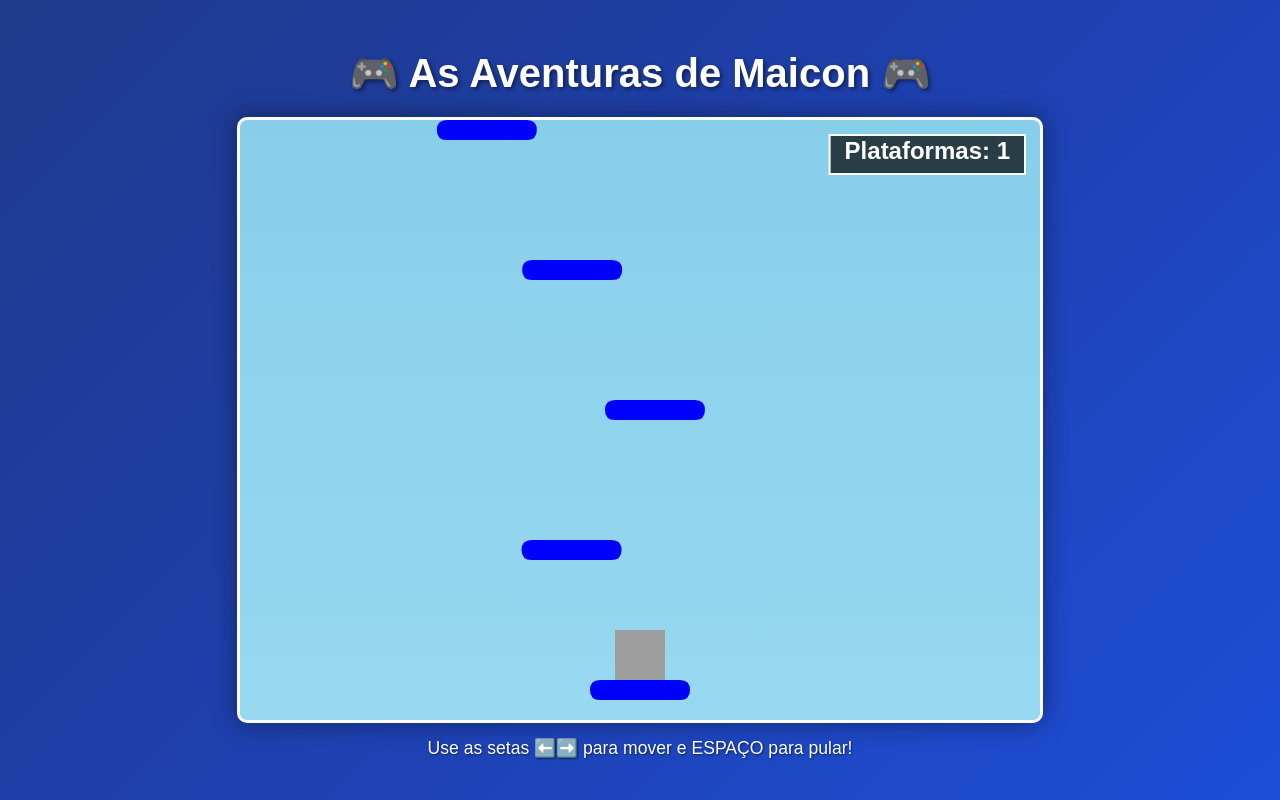
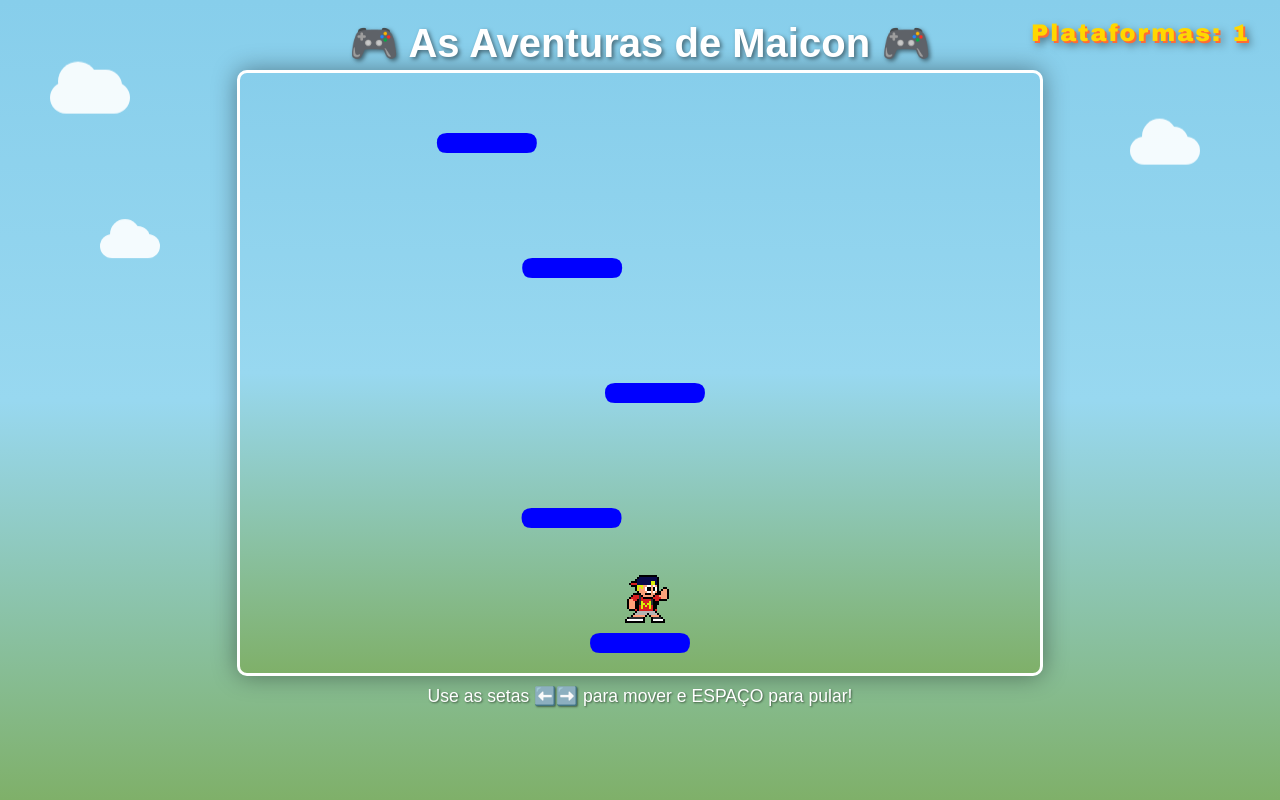
Before and after one commit to ulisses-damo/projeto-interdisciplinar, a plain HTML site: page infinite-platformer/src/index.html in a window 1280 px wide. Both pictures are taken after a click on the button "INICIAR". Drawn offline with Linux system fonts and the light colour scheme.

Commit message:
substituição do mario por um piskel animado

```diff
--- a/infinite-platformer/src/index.html
+++ b/infinite-platformer/src/index.html
@@ -20,7 +20,7 @@
             <div class="tree tree2"></div>
         </div>
         <div class="title-container">
-            <h1 class="game-title">AS AVENTURAS</h1>
+            <h1 class="game-title">AS AVENTURAS DE</h1>
             <h1 class="game-title main-title">MAICON</h1>
             <div class="character-container">
                 <div class="character"></div>
@@ -32,10 +32,16 @@
     </div>
 
     <!-- Tela do Jogo -->
-    <div id="gameScreen" style="display: none; text-align: center;">
-        <h1 style="color: white; font-size: 2.5em; margin-bottom: 20px; text-shadow: 2px 2px 4px rgba(0,0,0,0.5); font-family: Arial, sans-serif;">🎮 As Aventuras de Maicon 🎮</h1>
-        <canvas id="gameCanvas" width="800" height="600"></canvas>
-        <p style="color: white; margin-top: 15px; font-size: 1.1em; text-shadow: 1px 1px 2px rgba(0,0,0,0.5);">Use as setas ⬅️➡️ para mover e ESPAÇO para pular!</p>
+    <div id="gameScreen" style="display: none;">
+        <div class="game-cloud game-cloud1"></div>
+        <div class="game-cloud game-cloud2"></div>
+        <div class="game-cloud game-cloud3"></div>
+        <h1 class="game-screen-title">🎮 As Aventuras de Maicon 🎮</h1>
+        <div id="platformCounter">Plataformas: 1</div>
+        <div style="margin-top: 70px; display: flex; flex-direction: column; align-items: center;">
+            <canvas id="gameCanvas" width="800" height="600"></canvas>
+            <p class="game-instructions" style="margin-top: 10px; margin-bottom: 0;">Use as setas ⬅️➡️ para mover e ESPAÇO para pular!</p>
+        </div>
     </div>
     <div id="gameOverBox" style="display:none; position:fixed; top:0; left:0; width:100vw; height:100vh; background:rgba(30,58,138,0.9); z-index:10; justify-content:center; align-items:center;">
       <div style="background:white; padding:40px 60px; border-radius:20px; text-align:center; box-shadow:0 8px 32px rgba(0,0,0,0.3); border:3px solid #1e3a8a;">
--- a/infinite-platformer/src/scripts/game_fixed.js
+++ b/infinite-platformer/src/scripts/game_fixed.js
@@ -3,7 +3,7 @@ const ctx = canvas.getContext('2d');
 
 let player;
 let platforms = [];
-let gravity = 0.5;
+let gravity = 0.4;
 let isGameOver = false;
 let shouldMoveScreen = false;
 let currentLevel = 1;
@@ -61,7 +61,7 @@ function createPlatforms() {
     platforms = [];
     const platformWidth = 100;
     const platformHeight = 20;
-    const verticalGap = 140; // Aumentado para mais espaçamento
+    const verticalGap = 125; // Ajustado para player 64x64
     const maxHorizontalDistance = 100; // Distância máxima segura
 
     // Primeira plataforma centralizada
@@ -157,7 +157,21 @@ function gameLoop() {
 }
 
 function update() {
-    player.update();
+    // Atualizar player manualmente
+    player.x += player.velocityX;
+    if (player.x < 0) player.x = 0;
+    if (player.x + player.width > canvas.width) player.x = canvas.width - player.width;
+
+    player.y += player.velocityY;
+    if (player.velocityY > 12) player.velocityY = 12;
+
+    // Atualizar animação
+    player.frameCounter = player.frameCounter || 0;
+    player.frameCounter++;
+    if (player.frameCounter >= player.frameDelay) {
+        player.frameCounter = 0;
+        player.currentFrame = (player.currentFrame + 1) % player.totalFrames;
+    }
 
     platforms.forEach((platform, index) => {
         if (detectCollision(player, platform)) {
@@ -169,6 +183,11 @@ function update() {
             if (!visitedPlatforms.has(platform.id)) {
                 visitedPlatforms.add(platform.id);
                 currentLevel = visitedPlatforms.size;
+                // Atualizar contador na tela
+                const platformCountElement = document.getElementById('platformCounter');
+                if (platformCountElement) {
+                    platformCountElement.textContent = `Plataformas: ${currentLevel}`;
+                }
             }
 
             if (index === 2) {
@@ -267,53 +286,30 @@ Player.prototype.update = function() {
 function render() {
     player.render(ctx);
     platforms.forEach(platform => platform.render(ctx));
-    drawLevelCounter();
+    // drawLevelCounter(); // Removido - contador agora está fora do canvas
 }
 
-function drawLevelCounter() {
-    ctx.save();
-
-    // Configurações do texto
-    ctx.font = 'bold 24px Arial';
-    const text = `Plataformas: ${currentLevel}`;
-    const textWidth = ctx.measureText(text).width;
-    const textHeight = 24;
-
-    // Posição do contador (canto superior direito com margem)
-    const padding = 15;
-    const x = canvas.width - textWidth - padding * 2;
-    const y = padding;
-
-    // Desenha o fundo do contador
-    ctx.fillStyle = 'rgba(0, 0, 0, 0.7)';
-    ctx.fillRect(x - padding, y, textWidth + padding * 2, textHeight + padding);
-
-    // Desenha a borda
-    ctx.strokeStyle = '#fff';
-    ctx.lineWidth = 2;
-    ctx.strokeRect(x - padding, y, textWidth + padding * 2, textHeight + padding);
-
-    // Desenha o texto
-    ctx.fillStyle = '#ffffff';
-    ctx.fillText(text, x, y + textHeight);
-
-    ctx.restore();
-}
 
 window.addEventListener('keydown', (event) => {
     if (event.code === 'Space') {
         player.jump();
     } else if (event.code === 'ArrowLeft') {
         player.velocityX = -3;
-        player.facingLeft = true;
+        if (player.velocityX !== 0) { // Só muda direção se estiver se movendo
+            player.facingLeft = true;
+        }
     } else if (event.code === 'ArrowRight') {
         player.velocityX = 3;
-        player.facingLeft = false;
+        if (player.velocityX !== 0) { // Só muda direção se estiver se movendo
+            player.facingLeft = false;
+        }
     }
 });
 
 window.addEventListener('keyup', (event) => {
-    if (event.code === 'ArrowLeft' || event.code === 'ArrowRight') {
+    if (event.code === 'ArrowLeft' && player.velocityX < 0) {
+        player.velocityX = 0;
+    } else if (event.code === 'ArrowRight' && player.velocityX > 0) {
         player.velocityX = 0;
     }
 });
--- a/infinite-platformer/src/scripts/player.js
+++ b/infinite-platformer/src/scripts/player.js
@@ -1,44 +1,80 @@
-const marioImg = new Image();
-marioImg.src = '../assets/mario.png';
+
+const spriteSheet = new Image();
+spriteSheet.src = '../assets/LULI.png';
+
+let spriteLoaded = false;
+spriteSheet.onload = function() {
+    spriteLoaded = true;
+};
+spriteSheet.onerror = function() {
+    console.error('Erro ao carregar o sprite! Verifique o caminho: ../assets/Maicon2.0.png');
+};
+
 
 class Player {
     constructor(x, y) {
         this.x = x;
         this.y = y;
-        this.width = 50;
-        this.height = 50;
+        this.width = 64;
+        this.height = 64;
         this.velocityX = 0;
         this.velocityY = 0;
         this.isJumping = false;
         this.facingLeft = false;
+
+        // Configuração da animação
+        this.frameWidth = 64; // largura de cada frame no spritesheet
+        this.frameHeight = 64; // altura de cada frame no spritesheet
+        this.totalFrames = 3; // total de frames na animação
+        this.currentFrame = 0;
+        this.frameCounter = 0;
+        this.frameDelay = 25; // quantos updates até mudar de frame (25 frames = ~2.4 FPS a 60 FPS)
+        this.framesPerRow = 2; // quantos frames por linha no spritesheet (grade 2x2)
     }
 
-    update() {
-        this.x += this.velocityX;
-
-        if (this.x < 0) this.x = 0;
-        if (this.x + this.width > canvas.width) this.x = canvas.width - this.width;
-
-        this.y += this.velocityY;
-
-        if (this.velocityY > 10) this.velocityY = 10;
-    }
 
     jump() {
         if (!this.isJumping) {
-            this.velocityY = -15;
+            this.velocityY = -10;
             this.isJumping = true;
         }
     }
 
     render(ctx) {
+        // Não desenhar se a imagem ainda não foi carregada
+        if (!spriteLoaded) {
+            // Desenhar um retângulo temporário enquanto carrega
+            ctx.fillStyle = 'red';
+            ctx.fillRect(this.x, this.y, this.width, this.height);
+            return;
+        }
+
+        // Calcular a posição do frame na grade 2x2
+        // Frame 0 = (0,0), Frame 1 = (1,0), Frame 2 = (0,1)
+        const col = this.currentFrame % this.framesPerRow; // coluna (0 ou 1)
+        const row = Math.floor(this.currentFrame / this.framesPerRow); // linha (0 ou 1)
+        const frameX = col * this.frameWidth;
+        const frameY = row * this.frameHeight;
+
         ctx.save();
         if (this.facingLeft) {
             ctx.translate(this.x + this.width, this.y);
             ctx.scale(-1, 1);
-            ctx.drawImage(marioImg, 0, 0, this.width, this.height);
+            ctx.drawImage(
+                spriteSheet,
+                frameX, frameY, // posição no spritesheet (x, y) - grade 2x2
+                this.frameWidth, this.frameHeight, // tamanho do frame no spritesheet
+                0, 0, // posição no canvas
+                this.width, this.height // tamanho renderizado
+            );
         } else {
-            ctx.drawImage(marioImg, this.x, this.y, this.width, this.height);
+            ctx.drawImage(
+                spriteSheet,
+                frameX, frameY, // posição no spritesheet (x, y) - grade 2x2
+                this.frameWidth, this.frameHeight, // tamanho do frame no spritesheet
+                this.x, this.y, // posição no canvas
+                this.width, this.height // tamanho renderizado
+            );
         }
         ctx.restore();
     }
--- a/infinite-platformer/src/scripts/utils.js
+++ b/infinite-platformer/src/scripts/utils.js
@@ -3,12 +3,18 @@ function getRandomInt(min, max) {
 }
 
 function detectCollision(rect1, rect2) {
-    return (
-        rect1.x < rect2.x + rect2.width &&
-        rect1.x + rect1.width > rect2.x &&
-        rect1.y < rect2.y + rect2.height &&
-        rect1.y + rect1.height > rect2.y
-    );
+    // Verifica se há sobreposição horizontal
+    const horizontalOverlap = rect1.x < rect2.x + rect2.width && rect1.x + rect1.width > rect2.x;
+
+    // Posição dos pés do player
+    const feetY = rect1.y + rect1.height;
+    const platformTop = rect2.y;
+
+    // O player deve estar caindo e os pés devem estar na altura da plataforma (com tolerância)
+    const isFalling = rect1.velocityY > 0;
+    const feetOnTop = feetY > platformTop - 10 && feetY < platformTop + 20;
+
+    return horizontalOverlap && feetOnTop && isFalling;
 }
 
 function clamp(value, min, max) {
--- a/infinite-platformer/src/styles/style.css
+++ b/infinite-platformer/src/styles/style.css
@@ -2,7 +2,7 @@ body {
     margin: 0;
     padding: 0;
     overflow: hidden;
-    background: linear-gradient(135deg, #1e3a8a 0%, #1e40af 50%, #1d4ed8 100%);
+    background: linear-gradient(to bottom, #87CEEB 0%, #98d8f0 50%, #7fb069 100%);
     display: flex;
     justify-content: center;
     align-items: center;
@@ -443,10 +443,152 @@ body {
 /* Canvas do jogo */
 canvas {
     display: block;
-    background: linear-gradient(to bottom, #87CEEB 0%, #98d8f0 100%);
+    margin: 0 auto;
+    background: linear-gradient(to bottom, #87CEEB 0%, #98d8f0 50%, #7fb069 100%);
     border: 3px solid #ffffff;
     border-radius: 10px;
     box-shadow: 0 0 25px rgba(0, 0, 0, 0.4);
+}
+
+/* Container do jogo */
+#gameScreen {
+    position: fixed;
+    top: 0;
+    left: 0;
+    width: 100vw;
+    height: 100vh;
+    display: flex;
+    flex-direction: column;
+    justify-content: flex-start;
+    align-items: center;
+    overflow: hidden;
+    padding-top: 0;
+}
+
+/* Nuvens no fundo do jogo */
+.game-cloud {
+    position: fixed;
+    background: white;
+    border-radius: 50px;
+    opacity: 0.9;
+    pointer-events: none;
+    z-index: 0;
+}
+
+.game-cloud:before,
+.game-cloud:after {
+    content: '';
+    position: absolute;
+    background: white;
+    border-radius: 50px;
+}
+
+.game-cloud1 {
+    width: 80px;
+    height: 32px;
+    top: 100px;
+    left: 50px;
+    animation: float 6s ease-in-out infinite;
+}
+
+.game-cloud1:before {
+    width: 40px;
+    height: 40px;
+    top: -20px;
+    left: 8px;
+}
+
+.game-cloud1:after {
+    width: 48px;
+    height: 32px;
+    top: -12px;
+    right: 8px;
+}
+
+.game-cloud2 {
+    width: 70px;
+    height: 28px;
+    top: 150px;
+    right: 80px;
+    animation: float 8s ease-in-out infinite reverse;
+}
+
+.game-cloud2:before {
+    width: 35px;
+    height: 35px;
+    top: -18px;
+    left: 12px;
+}
+
+.game-cloud2:after {
+    width: 42px;
+    height: 28px;
+    top: -10px;
+    right: 12px;
+}
+
+.game-cloud3 {
+    width: 60px;
+    height: 24px;
+    top: 250px;
+    left: 100px;
+    animation: float 7s ease-in-out infinite;
+}
+
+.game-cloud3:before {
+    width: 30px;
+    height: 30px;
+    top: -15px;
+    left: 10px;
+}
+
+.game-cloud3:after {
+    width: 36px;
+    height: 24px;
+    top: -8px;
+    right: 10px;
+}
+
+/* Contador de plataformas fora do canvas */
+#platformCounter {
+    font-family: 'Arial Black', Arial, sans-serif;
+    font-size: 1.5em;
+    font-weight: bold;
+    color: #FFD700;
+    text-shadow:
+        2px 2px 0 #FF6B35,
+        4px 4px 8px rgba(0,0,0,0.5);
+    letter-spacing: 2px;
+    z-index: 100;
+    position: fixed;
+    top: 20px;
+    right: 30px;
+}
+
+/* Título da tela do jogo */
+.game-screen-title {
+    color: white;
+    font-size: 2.5em;
+    margin-bottom: 20px;
+    text-shadow: 2px 2px 4px rgba(0,0,0,0.5);
+    font-family: Arial, sans-serif;
+    z-index: 10;
+    position: fixed;
+    top: 20px;
+    left: 50%;
+    transform: translateX(-50%);
+    margin: 0;
+}
+
+/* Instruções do jogo */
+.game-instructions {
+    color: white;
+    margin-top: 15px;
+    font-size: 1.1em;
+    text-shadow: 1px 1px 2px rgba(0,0,0,0.5);
+    z-index: 10;
+    position: relative;
+    text-align: center;
 }
 
 /* Estilo para o botão de restart com hover */
```
Also changed, not shown: infinite-platformer/assets/LULI.png (added).
